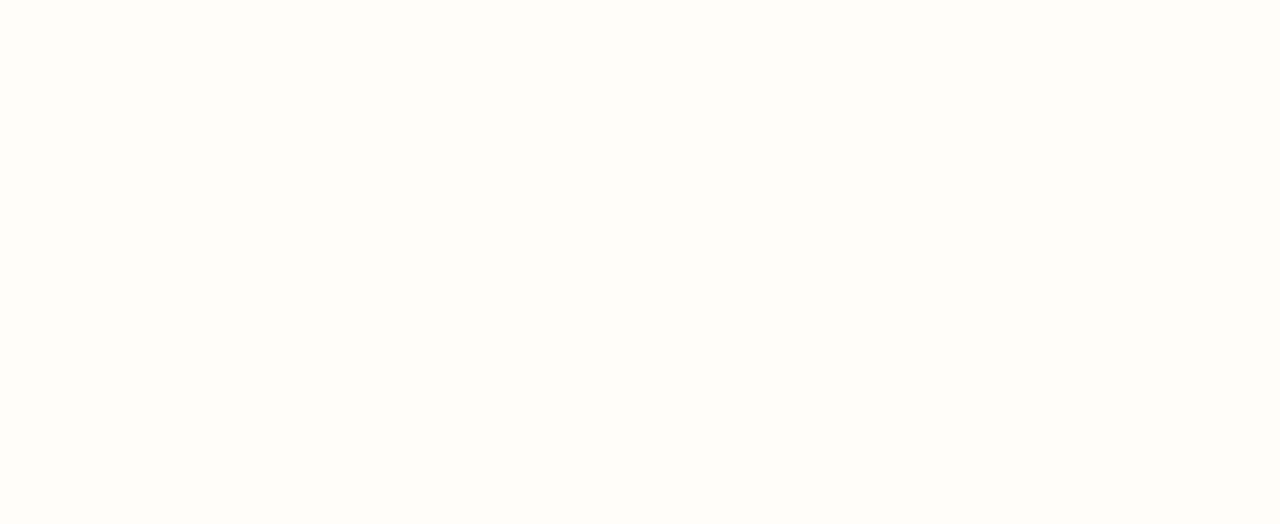
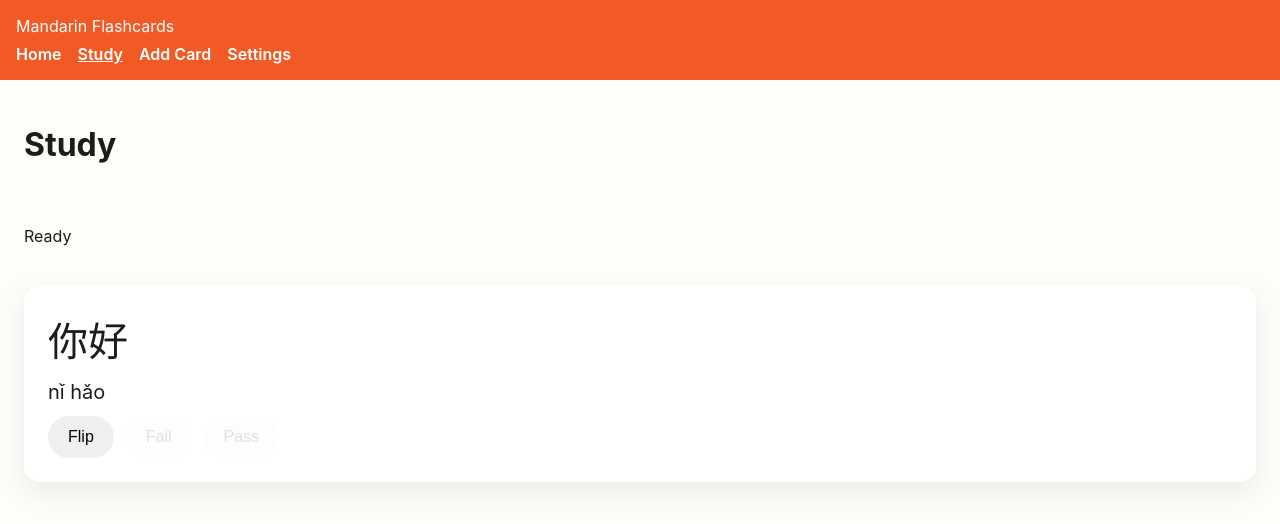
Before and after one commit to TwinDragon100/Mandarin-Flashcards, a plain HTML site: page app/study.html in a window 1280 px wide. Drawn offline with Linux system fonts and the light colour scheme; files whose address does not match are found by name.

Commit message:
Restore full study page structure

```diff
--- a/app/study.html
+++ b/app/study.html
@@ -8,8 +8,23 @@
   <link rel="stylesheet" href="styles.css" />
 </head>
 
-<script type="module" src="./app.js"></script>
-</body>
+<body data-page="study">
+  <header class="topbar">
+    <div class="brand">Mandarin Flashcards</div>
+    <nav class="nav">
+      <a href="index.html">Home</a>
+      <a href="study.html" aria-current="page">Study</a>
+      <a href="add.html">Add Card</a>
+      <a href="settings.html">Settings</a>
+    </nav>
+  </header>
 
+  <main class="container">
+    <h1>Study</h1>
+    <p data-status>Loading…</p>
+    <div id="study-root"></div>
+  </main>
+
+  <script type="module" src="./app.js"></script>
 </body>
 </html>
```
